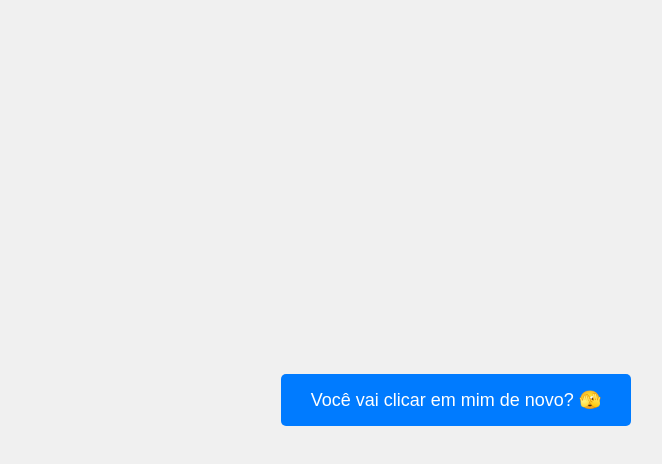
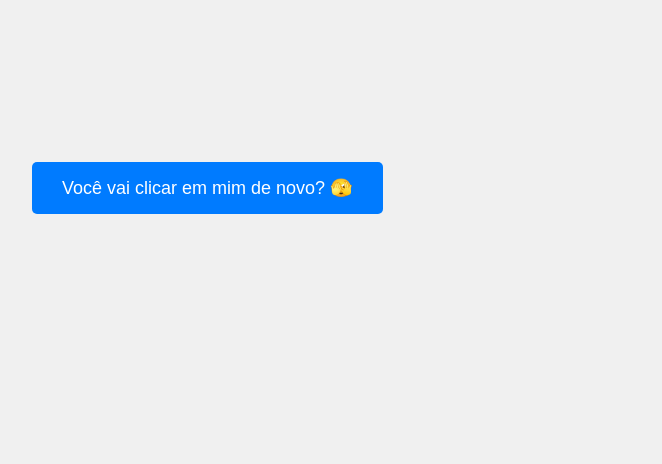
Before and after one commit to vsmedeiros/slippery-button, a plain HTML site: page desafio1.html in a window 1280 px wide. Both pictures are taken after a click on the button "Dúvido você me clicar mais de uma vez! 🤔". Shown: the whole page, without its empty margins (184-846 px from the left). Drawn offline with Linux system fonts and the light colour scheme.

Commit message:
fix: change button text and position handling in "Slippery Button" game when clicked.

```diff
--- a/desafio1.html
+++ b/desafio1.html
@@ -36,7 +36,8 @@
 
 <body>
 
-    <button id="botao" onclick="handleClick()" onmouseover="changePosition()">Dúvido você me clicar mais de uma vez! 🤔</button>
+    <button id="botao" onclick="handleClick()" onmouseover="changePosition()">Dúvido você me clicar mais de uma vez!
+        🤔</button>
 
     <script>
         const frases = [
@@ -54,12 +55,19 @@
         let contador = 0;
         let isClicked = false;
 
-        function handleClick () {
+        function handleClick() {
+
             if (isClicked) {
                 mudarPosicao();
             } else {
                 isClicked = true;
                 document.getElementById("botao").textContent = "Você vai clicar em mim de novo? 🫣";
+                const largura = window.innerWidth - 200;
+                const altura = window.innerHeight - 80;
+                const x = Math.floor(Math.random() * largura);
+                const y = Math.floor(Math.random() * altura);
+                document.getElementById("botao").style.left = `${x}px`;
+                document.getElementById("botao").style.top = `${y}px`;
             }
         }
 
```
